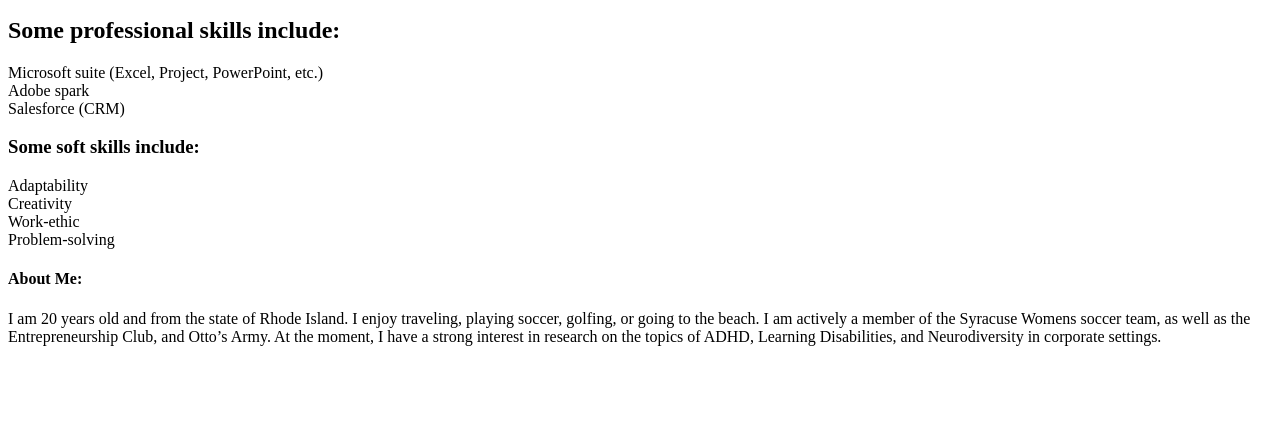
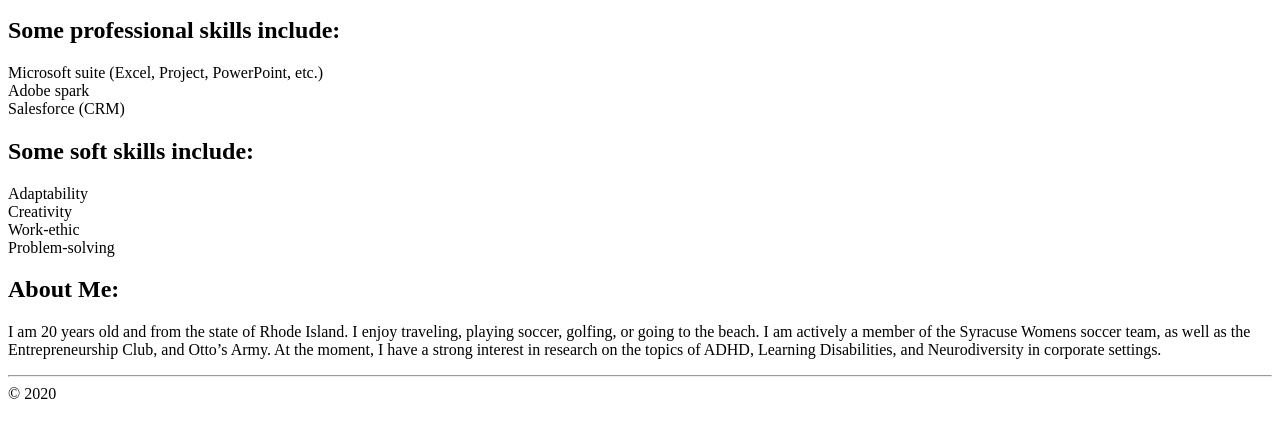
Before and after one commit to alcianfa-su/ist263, a plain HTML site: page lab02/cianfaranni-bio copy.html in a window 1280 px wide. Shown: the part 119-556 px from the top of the page. Drawn offline with Linux system fonts and the light colour scheme.

Commit message:
Update cianfaranni-bio copy.html

```diff
--- a/lab02/cianfaranni-bio copy.html
+++ b/lab02/cianfaranni-bio copy.html
@@ -18,7 +18,7 @@
             Adobe spark <br>
             Salesforce (CRM) <br>
         </p>
-        <h3> Some soft skills include:</h3>
+        <h2> Some soft skills include:</h2>
         <p>
             Adaptability <br>
             Creativity  <br>
@@ -26,10 +26,12 @@
             Problem-solving <br>
         </p>
 
-       <h4>About Me:</h4>
+       <h2>About Me:</h2>
        <p>
         I am 20 years old and from the state of Rhode Island. I enjoy traveling, playing soccer, golfing, or going to the beach. I am actively a member of the Syracuse Womens soccer team, as well as the Entrepreneurship Club, and Otto’s Army. At the moment, I have a strong interest in research on the topics of ADHD, Learning Disabilities, and Neurodiversity in corporate settings.
 
        </p>
+        <hr>
+        &copy; 2020
     </body>
 </html>
```
